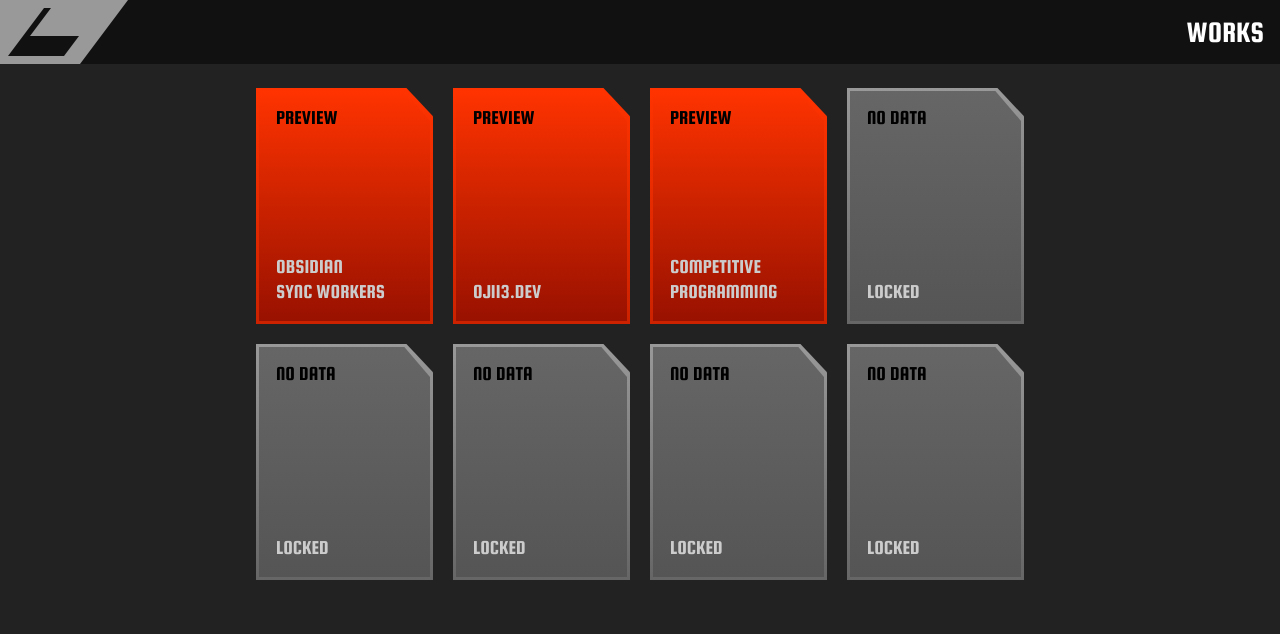
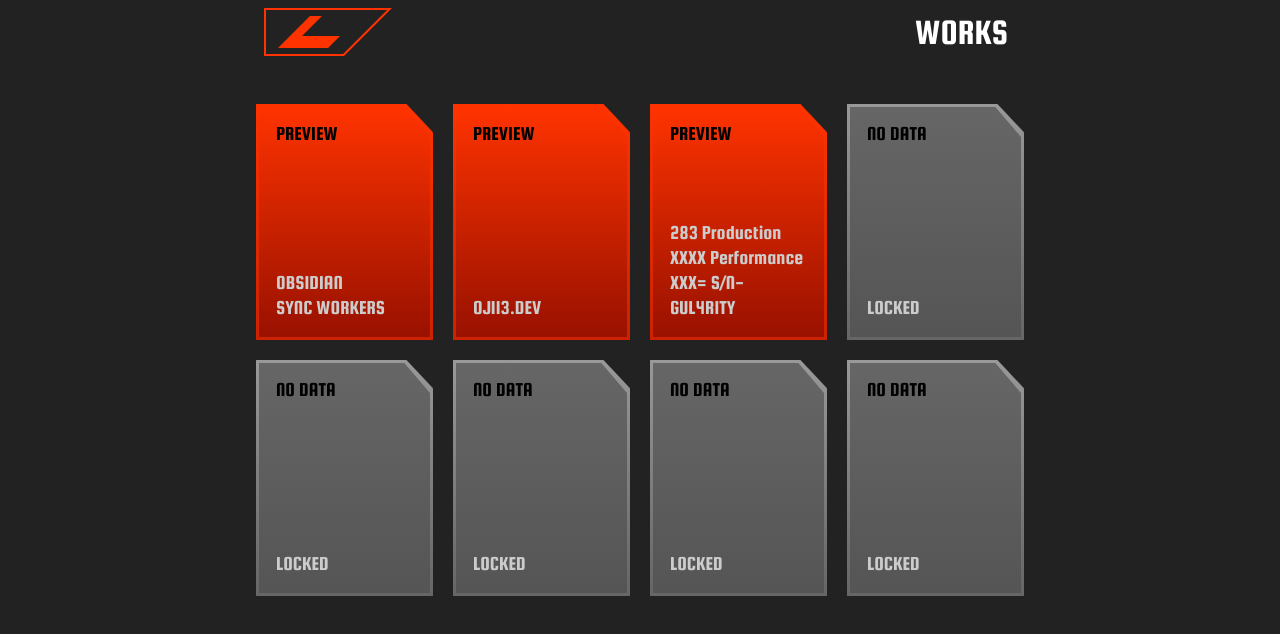
Before and after one commit to OJII3/ojii3.dev, a React (Vite) app: page /projects in a window 1280 px wide. Shown: the top 634 px of the page. Built offline with nearby package versions, Linux system fonts and the light colour scheme.

Commit message:
feat/update projects (#59)
* feat: update projects design

* feat: fix some projects

```diff
--- a/src/components/header.tsx
+++ b/src/components/header.tsx
@@ -6,30 +6,35 @@ type HeaderProps = {
 
 export function Header({ title }: HeaderProps) {
   return (
-    <header className="relative flex h-16 w-full items-center overflow-hidden bg-surface-header">
+    <header className="sticky top-0 z-1 flex h-16 w-full items-center overflow-hidden bg-surface-header">
       <Link
         to="/"
-        className="group relative block h-full w-back-w"
+        className="group relative block w-back-w px-2"
         aria-label="Back to top"
       >
         <svg
-          className="size-full"
-          viewBox="0 0 128 64"
+          width="128"
+          height="48"
+          viewBox="0 0 128 48"
           fill="none"
-          aria-hidden="true"
+          xmlns="http://www.w3.org/2000/svg"
         >
+          <title>back</title>
+          <path d="M128 0L80 48H0V0H128Z" fill="" className="fill-brand" />
           <path
-            d="M0 0H128L80 64H0V0Z"
-            className="fill-surface-back-link transition-colors group-hover:fill-content-secondary"
+            d="M123.12 2L79.1201 46H2V2H123.12Z"
+            fill=""
+            className="fill-surface-header"
           />
           <path
-            d="M44 8H51L30 36H79L64 56H8L44 8Z"
-            className="fill-surface-header transition-transform group-hover:-translate-x-1"
+            d="M38 28H76L64 40H14L46 8H58L38 28Z"
+            fill=""
+            className="fill-brand"
           />
         </svg>
       </Link>
 
-      <h1 className="absolute right-4 font-squada text-3xl leading-none text-content-primary">
+      <h1 className="absolute right-4 font-squada text-4xl leading-none text-content-primary">
         {title}
       </h1>
     </header>
--- a/src/routes/projects.tsx
+++ b/src/routes/projects.tsx
@@ -50,15 +50,14 @@ const projects: Project[] = [
     stack: ["React", "Vite", "Tailwind CSS"],
   },
   {
-    id: "competitive-programming",
+    id: "",
     variant: "preview",
-    title: "COMPETITIVE\nPROGRAMMING",
-    category: "ARCHIVE",
+    title: "283 Production XXXX Performance XXX= S/N-GUL4R1TY",
+    category: "JOB",
     status: "LOGGED",
-    type: "TRAINING",
-    summary:
-      "競技プログラミングの記録や学習ログをまとめるスロット。スクリーンショットではなく、カテゴリ、達成度、関連リンクを中心に見せる。",
-    stack: ["C++", "Algorithms", "AtCoder"],
+    type: "Robot",
+    summary: "Robotics Software Engineer を担当しました",
+    stack: [],
   },
   { id: "locked-1", variant: "locked" },
   { id: "locked-2", variant: "locked" },
@@ -167,10 +166,10 @@ function ProjectDetailPanel({ project }: { project: Project }) {
 
 function ProjectsPage() {
   return (
-    <main className="flex min-h-dvh flex-col gap-4">
+    <main className="flex min-h-dvh flex-col gap-8 w-full max-w-panel-max mx-auto lg:max-w-projects-grid-max">
       <Header title="WORKS" />
 
-      <div className="mx-auto grid w-full max-w-panel-max box-border grid-cols-2 gap-4 px-4 pb-6 lg:max-w-projects-grid-max lg:grid-cols-4 lg:gap-5 lg:px-0 lg:pt-2">
+      <div className="grid box-border grid-cols-2 gap-4 px-4 pb-6 lg:grid-cols-4 lg:gap-5 lg:px-0 lg:pt-2">
         {projects.map((project) => (
           <Dialog key={project.id}>
             <DialogTrigger asChild>
--- a/src/styles.css
+++ b/src/styles.css
@@ -19,7 +19,7 @@
 
   /* Surfaces */
   --color-canvas: #222222;
-  --color-surface-header: #111111;
+  --color-surface-header: #222222;
   --color-surface-sunken: #1a1a1a;
   --color-surface-raised: #2a2a2a;
   --color-surface-control: #333333;
```
